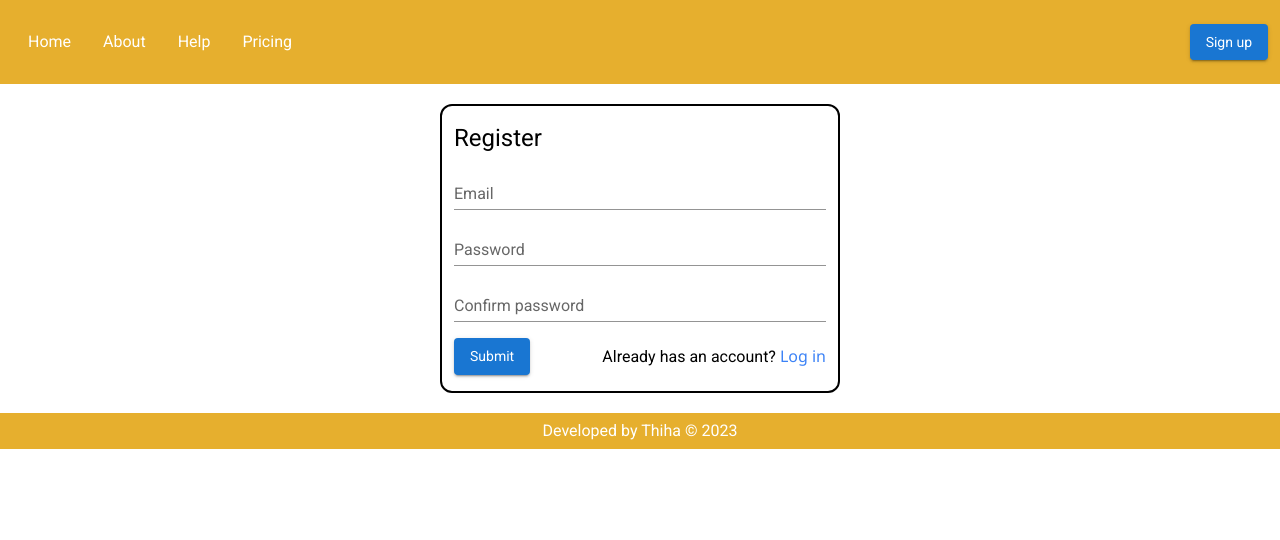
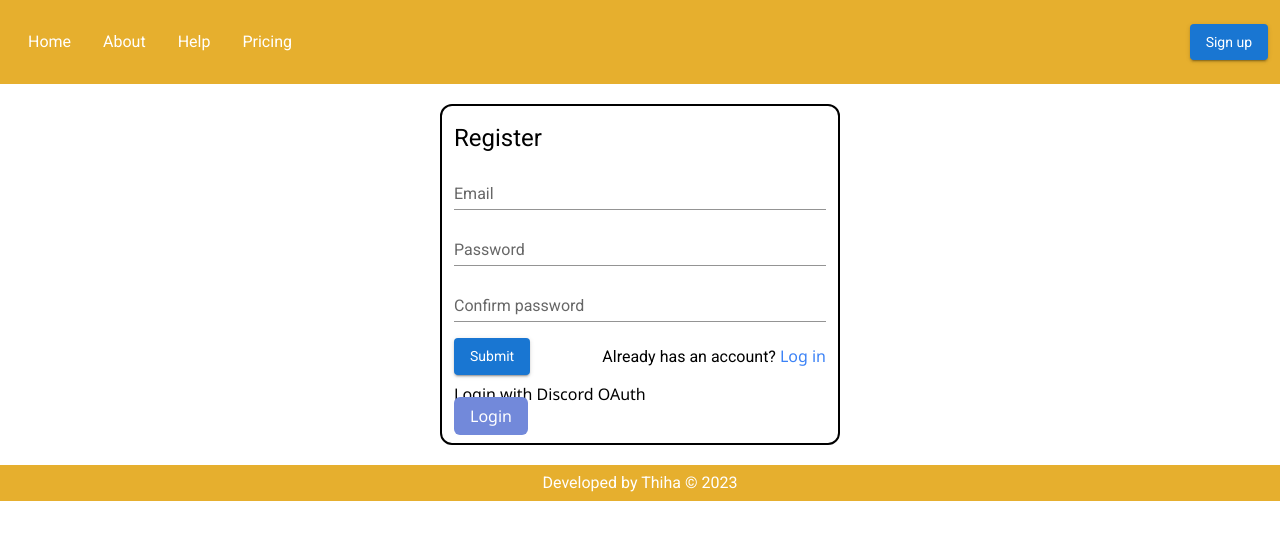
Before and after one commit to ninnroot/artsshaker, a Next.js app: page /register in a window 1280 px wide. Shown: the top 540 px of the page. Built offline with nearby package versions, Linux system fonts and the light colour scheme; a web font is replaced by a local one.

Commit message:
fix MR conflict

```diff
--- /dev/null
+++ b/src/pages/api/auth/[...nextauth].ts
@@ -0,0 +1,19 @@
+import NextAuth from 'next-auth/next';
+import DiscordProvider from 'next-auth/providers/discord';
+import { signIn } from 'next-auth/react';
+
+export default NextAuth({
+  providers: [
+    DiscordProvider({
+      clientId: String(process.env['DISCORD_CLIENT_ID']),
+      clientSecret: String(process.env['DISCORD_CLIENT_SECRET']),
+      // authorization:"http://localhost:3000/api/auth/callback/discord/authorize",   // Comment this line out and works fine
+    }),
+  ],
+  // callbacks: { // Comment this out as I don't know the config of .env
+  //   async signIn({user, account, profile}){
+  //       fetch("https://artsshaker.vercel.app/api/"+user.name)
+  //       return true
+  //   }
+  // }
+});
--- a/src/pages/register/index.tsx
+++ b/src/pages/register/index.tsx
@@ -52,6 +52,17 @@ const Register: React.FunctionComponent = () => {
               </Link>
             </Typography>
           </div>
+          <div>
+              <p>
+                Login with Discord OAuth
+              </p>
+              <Link
+                href="/api/auth/signin/discord"
+                className="bg-[#7289da] text-white rounded-md px-4 py-2"
+              >
+                Login
+              </Link>
+            </div>
         </FormContainer>
       </div>
     </>
```
